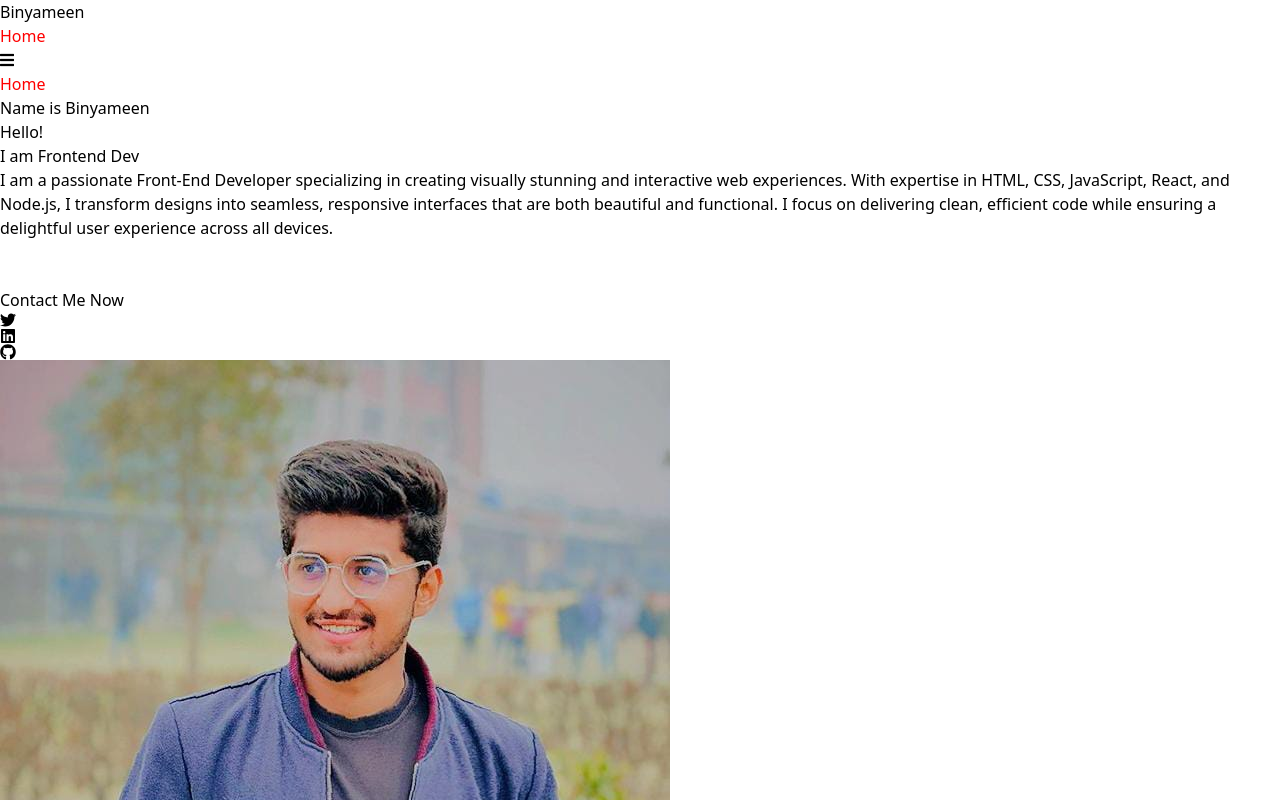
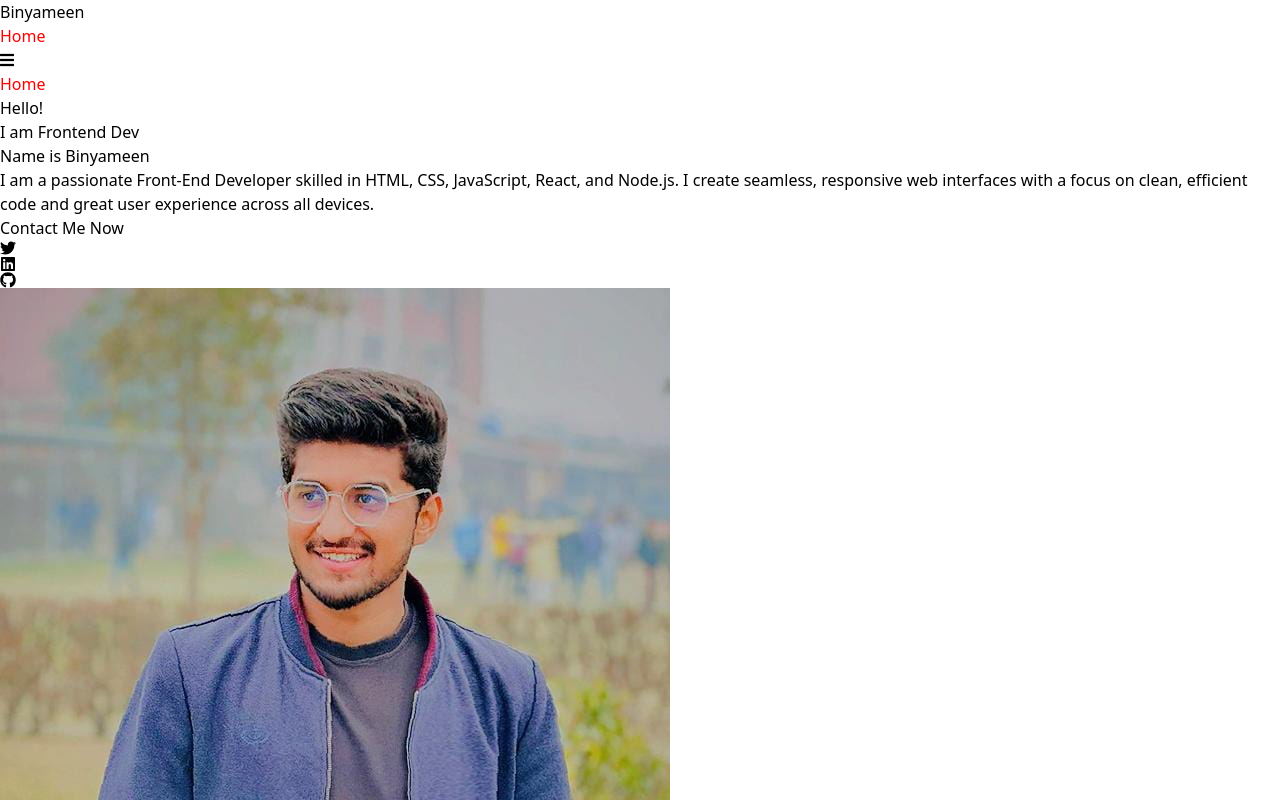
Before and after one commit to BinyameenTatla/Postfolio, a React (Vite) app: page / in a window 1280 px wide. Shown: the top 800 px of the page. Built offline with nearby package versions, Linux system fonts and the light colour scheme.

Commit message:
first commit

```diff
--- a/src/Hero.jsx
+++ b/src/Hero.jsx
@@ -29,8 +29,8 @@ export const Hero = () => {
 
       // Trigger animation for description after text changes
       setIsAnimating(true);
-      setTimeout(() => setIsAnimating(false), 3000); // Reset animation after 3 seconds
-    }, 3000); // Change every 3 seconds
+      setTimeout(() => setIsAnimating(false), 2000); // Reset animation after 3 seconds
+    }, 2000); // Change every 3 seconds
 
     return () => clearInterval(interval); // Cleanup interval on component unmount
   }, []);
@@ -47,11 +47,11 @@ export const Hero = () => {
   }, [text]);
 
   return (
-    <div className={`flex flex-col sm:flex-row items-center justify-between px-4 sm:px-6 py-12 text-white ${bgColor} transition-all duration-1000`}>
+    <div className={`flex flex-col sm:flex-row items-center justify-between px-4 sm:px-6 py-6 text-white ${bgColor} transition-all duration-1000`}>
       {/* Left Section (Text) */}
       <div className="hero-left w-full sm:w-1/2 text-center sm:text-left">
         {/* Display text with smooth transitions */}
-        <h1 className={`text-3xl sm:text-4xl text-left justify-items-start md:text-5xl font-bold leading-relaxed mb-6`}>
+        <h1 className={`text-3xl sm:text-4xl md:text-5xl font-bold leading-relaxed mb-4`}>
           {/* Map through the text array to display each line */}
           {text.map((line, index) => (
             <div
@@ -60,32 +60,33 @@ export const Hero = () => {
               style={{ transitionDelay: `${index * 1000}ms` }} // Delay each line's appearance
             >
               {line}
-              <br />
+
             </div>
           ))}
         </h1>
 
         {/* Description */}
-        <p className={`text-lg sm:text-xl font-light opacity-90 mt-4 transition-opacity duration-500 ${isDescriptionVisible ? "opacity-100" : "opacity-0"}`}>
-          I am a passionate Front-End Developer specializing in creating visually stunning and interactive web experiences. With expertise in HTML, CSS, JavaScript, React, and Node.js, I transform designs into seamless, responsive interfaces that are both beautiful and functional. I focus on delivering clean, efficient code while ensuring a delightful user experience across all devices.
+        <p className={`text-lg sm:text-xl  font-light opacity-90 mt-[-100px] transition-opacity duration-500 ${isDescriptionVisible ? "opacity-100" : "opacity-0"}`}>
+        I am a passionate Front-End Developer skilled in HTML, CSS, JavaScript, React, and Node.js. I create seamless, responsive web interfaces with a focus on clean, efficient code and great user experience across all devices.
+
         </p>
 
-        <br /><br />
+
 
         {/* Contact Me Button */}
-        <div className="flex lg:justify-start sm:justify-center justify-center mt-6">
+        <div className="flex lg:justify-start sm:justify-center justify-center mt-4">
           <a
             href="https://wa.me/923187841428?text=Hello,%20I'd%20like%20to%20connect!"
             target="_blank"
             rel="noopener noreferrer"
-            className="px-6 py-3 bg-green-500 text-white font-semibold rounded-lg hover:bg-green-400 focus:ring-4 focus:ring-green-300 transition duration-300"
+            className="px-5 py-3 bg-green-500 text-white font-semibold rounded-lg hover:bg-green-400 focus:ring-4 focus:ring-green-300 transition duration-300"
           >
             Contact Me Now
           </a>
         </div>
 
         {/* Social Media Links (Icons) */}
-        <div className="flex lg:justify-start sm:justify-center justify-center space-x-6 mt-6">
+        <div className="flex lg:justify-start sm:justify-center justify-center space-x-5 mt-4">
           <a href="https://twitter.com/BTatla59778" target="_blank" rel="noopener noreferrer" className="text-3xl text-[#fff] hover:text-blue-400">
             <FaTwitter />
           </a>
@@ -103,7 +104,7 @@ export const Hero = () => {
         <img
           src="lk.jfif"
           alt="Your Image"
-          className="w-64 h-64 sm:w-64 sm:h-64 md:w-56 md:h-56 rounded-full object-cover shadow-xl"
+          className="w-56 h-56 sm:w-64 sm:h-64 rounded-full object-cover shadow-xl"
         />
       </div>
     </div>
```
